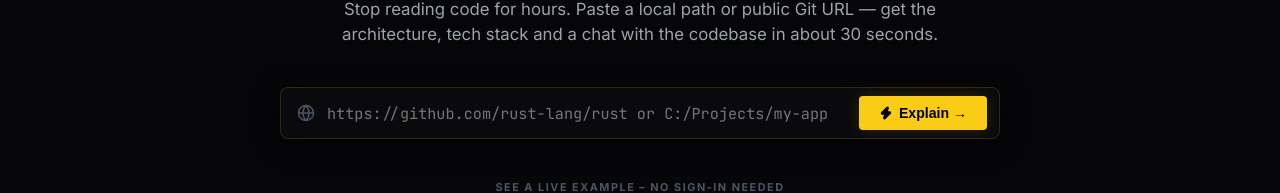
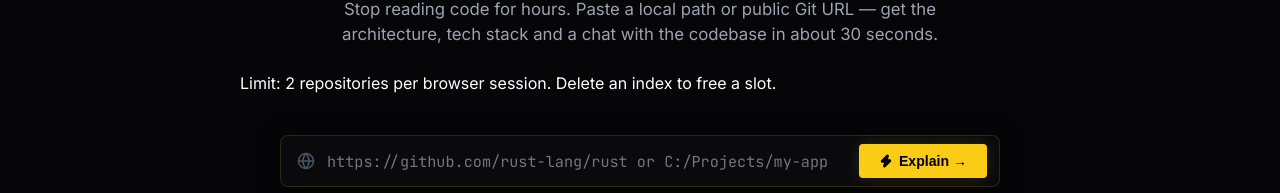
Before and after one commit to RevanthDamam/RepoAnalyzer, a React (Vite) app in the folder frontend/: page / in a window 1280 px wide. Shown: the part 350-543 px from the top of the page. Built offline with nearby package versions, Linux system fonts and the light colour scheme; no server answers.

Commit message:
Simplify code and cap repositories per session

```diff
--- a/frontend/src/components/RepoSelector.jsx
+++ b/frontend/src/components/RepoSelector.jsx
@@ -180,6 +180,7 @@ export const RepoSelector = ({ onSelectRepo }) => {
         </p>
 
         {/* Search Input Bar form */}
+        <p className="scan-limit-note">Limit: 2 repositories per browser session. Delete an index to free a slot.</p>
         <div style={{ marginTop: '1rem' }}>
           {error && (
             <div style={{ background: 'rgba(239, 68, 68, 0.1)', border: '1px solid rgba(239, 68, 68, 0.3)', color: 'var(--color-high)', padding: '0.75rem 1rem', borderRadius: '6px', marginBottom: '1rem', display: 'flex', alignItems: 'center', gap: '0.5rem', textAlign: 'left', maxWidth: '720px', margin: '0 auto 1rem auto' }}>
```
